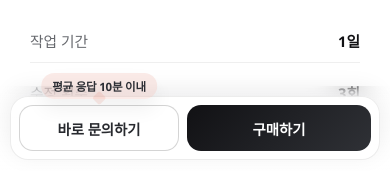
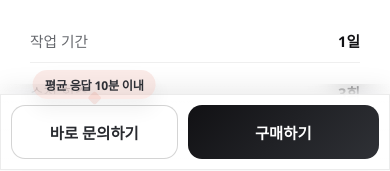
Before and after one commit to dearsmin21-cyber/hiparchive-site, a Next.js app: page / in a window 390 px wide. Shown: the part 674-845 px from the top of the page. Built offline with nearby package versions, Linux system fonts and the light colour scheme.

Commit message:
Tighten mobile action bar spacing

```diff
--- a/app/page.module.css
+++ b/app/page.module.css
@@ -1671,9 +1671,9 @@
 
   .purchaseButton,
   .ghostButton {
-    min-height: 48px;
+    min-height: 58px;
     border-radius: 14px;
-    font-size: 0.93rem;
+    font-size: 0.98rem;
   }
 
   .packageActions {
@@ -1687,7 +1687,7 @@
     bottom: 0;
     z-index: 40;
     display: block;
-    padding: 12px 12px calc(12px + env(safe-area-inset-bottom));
+    padding: 12px 0 env(safe-area-inset-bottom);
     background: linear-gradient(180deg, rgba(255, 255, 255, 0) 0%, rgba(255, 255, 255, 0.92) 18%, #ffffff 100%);
     backdrop-filter: blur(14px);
   }
@@ -1697,9 +1697,9 @@
     margin: 0 auto;
     display: grid;
     grid-template-columns: minmax(0, 1fr) minmax(0, 1.15fr);
-    gap: 10px;
-    padding: 10px;
-    border-radius: 20px;
+    gap: 12px;
+    padding: 12px;
+    border-radius: 0 !important;
     border: 1px solid rgba(17, 17, 20, 0.08);
     background: rgba(255, 255, 255, 0.88);
     box-shadow: 0 -6px 24px rgba(17, 17, 20, 0.08);
@@ -1712,7 +1712,7 @@
 
   .mobileGhostButton,
   .mobilePurchaseButton {
-    min-height: 50px;
+    min-height: 60px;
     margin-top: 0;
     border-radius: 14px;
   }
@@ -2244,18 +2244,18 @@
 
   .purchaseButton,
   .ghostButton {
-    min-height: 46px;
-    font-size: 0.9rem;
+    min-height: 54px;
+    font-size: 0.96rem;
   }
 
   .mobileActionBar {
-    padding: 10px 10px calc(10px + env(safe-area-inset-bottom));
+    padding: 10px 0 env(safe-area-inset-bottom);
   }
 
   .mobileActionBarInner {
-    gap: 8px;
-    padding: 8px;
-    border-radius: 18px;
+    gap: 10px;
+    padding: 10px;
+    border-radius: 0 !important;
   }
 
   .mobileInquiryWrap {
@@ -2263,16 +2263,16 @@
   }
 
   .mobileInquiryHint {
-    min-height: 26px;
-    padding: 0 11px;
-    font-size: 0.72rem;
+    min-height: 29px;
+    padding: 0 12px;
+    font-size: 0.76rem;
     bottom: calc(100% + 6px);
   }
 
   .mobileGhostButton,
   .mobilePurchaseButton {
-    min-height: 46px;
-    font-size: 0.9rem;
+    min-height: 54px;
+    font-size: 0.96rem;
   }
 
   .reviewSection {
```
